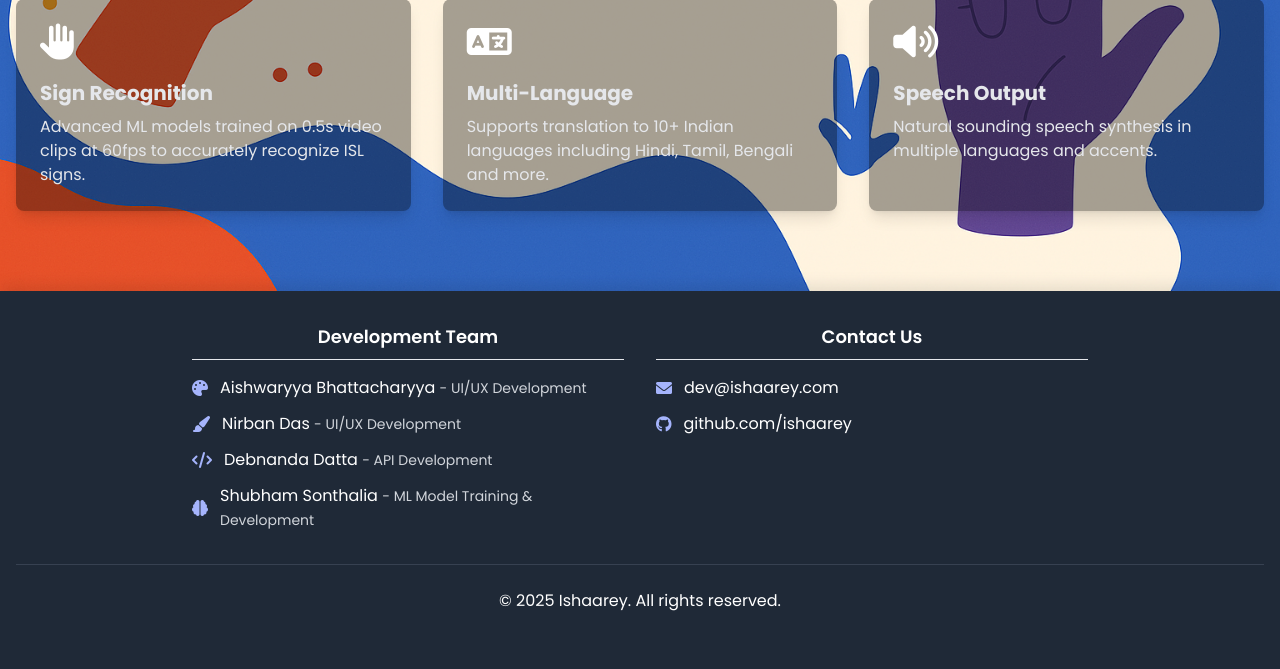
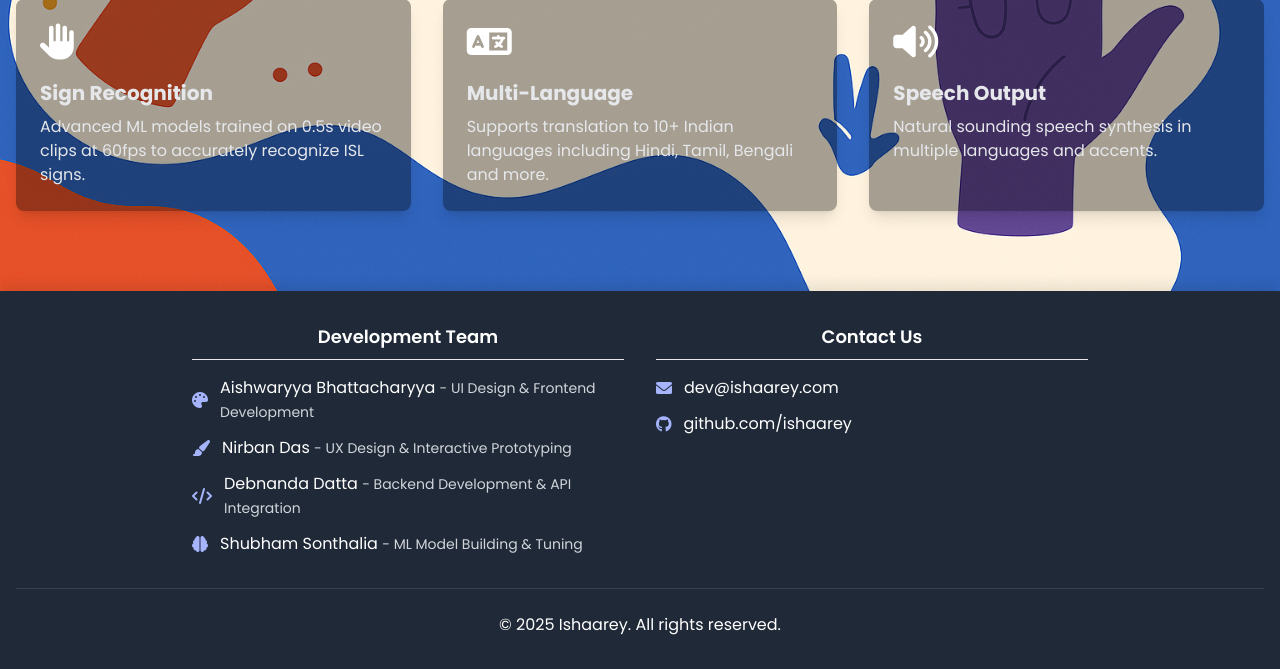
Before and after one commit to neerbane715/isl-translator, a Flask app: page / in a window 1280 px wide. Shown: the part 593-1262 px from the top of the page. Before the commit the page ends 1204 px from the top, so only its background shows below. Run offline with Flask 3, Linux system fonts and the light colour scheme; parts of the project's set-up code (start-up, migrations or seed data) failed here and were passed over; some libraries are stand-ins or nearby versions.

Commit message:
Update index.html

```diff
--- a/templates/index.html
+++ b/templates/index.html
@@ -116,19 +116,19 @@
                     <ul class="space-y-3">
                         <li class="flex items-center space-x-3">
                             <i class="fas fa-palette text-indigo-300"></i>
-                            <span>Aishwaryya Bhattacharyya <span class="text-sm text-gray-300">- UI/UX Development</span></span>
+                            <span>Aishwaryya Bhattacharyya <span class="text-sm text-gray-300">- UI Design & Frontend Development</span></span>
                         </li>
                         <li class="flex items-center space-x-3">
                             <i class="fas fa-paint-brush text-indigo-300"></i>
-                            <span>Nirban Das <span class="text-sm text-gray-300">- UI/UX Development</span></span>
+                            <span>Nirban Das <span class="text-sm text-gray-300">- UX Design & Interactive Prototyping</span></span>
                         </li>
                         <li class="flex items-center space-x-3">
                             <i class="fas fa-code text-indigo-300"></i>
-                            <span>Debnanda Datta <span class="text-sm text-gray-300">- API Development</span></span>
+                            <span>Debnanda Datta <span class="text-sm text-gray-300">- Backend Development & API Integration</span></span>
                         </li>
                         <li class="flex items-center space-x-3">
                             <i class="fas fa-brain text-indigo-300"></i>
-                            <span>Shubham Sonthalia <span class="text-sm text-gray-300">- ML Model Training & Development</span></span>
+                            <span>Shubham Sonthalia <span class="text-sm text-gray-300">- ML Model Building & Tuning</span></span>
                         </li>
                     </ul>
                 </div>
```
